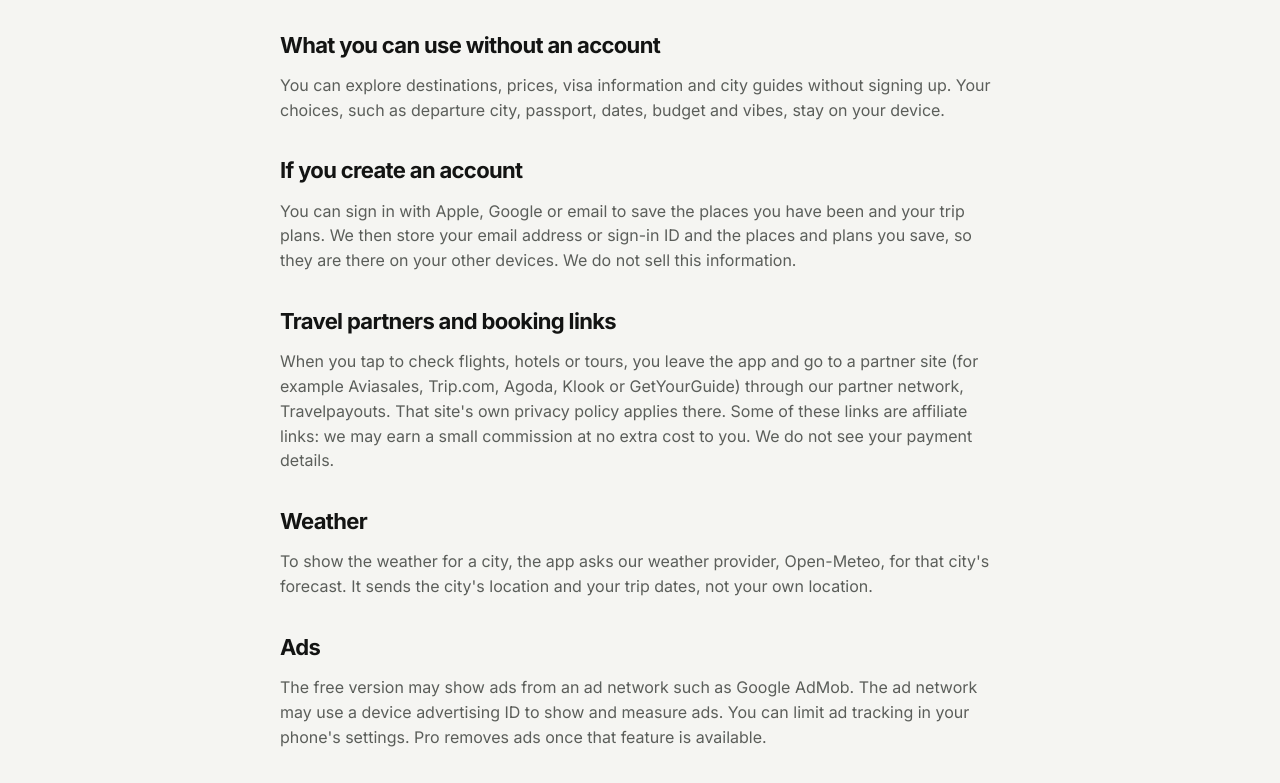
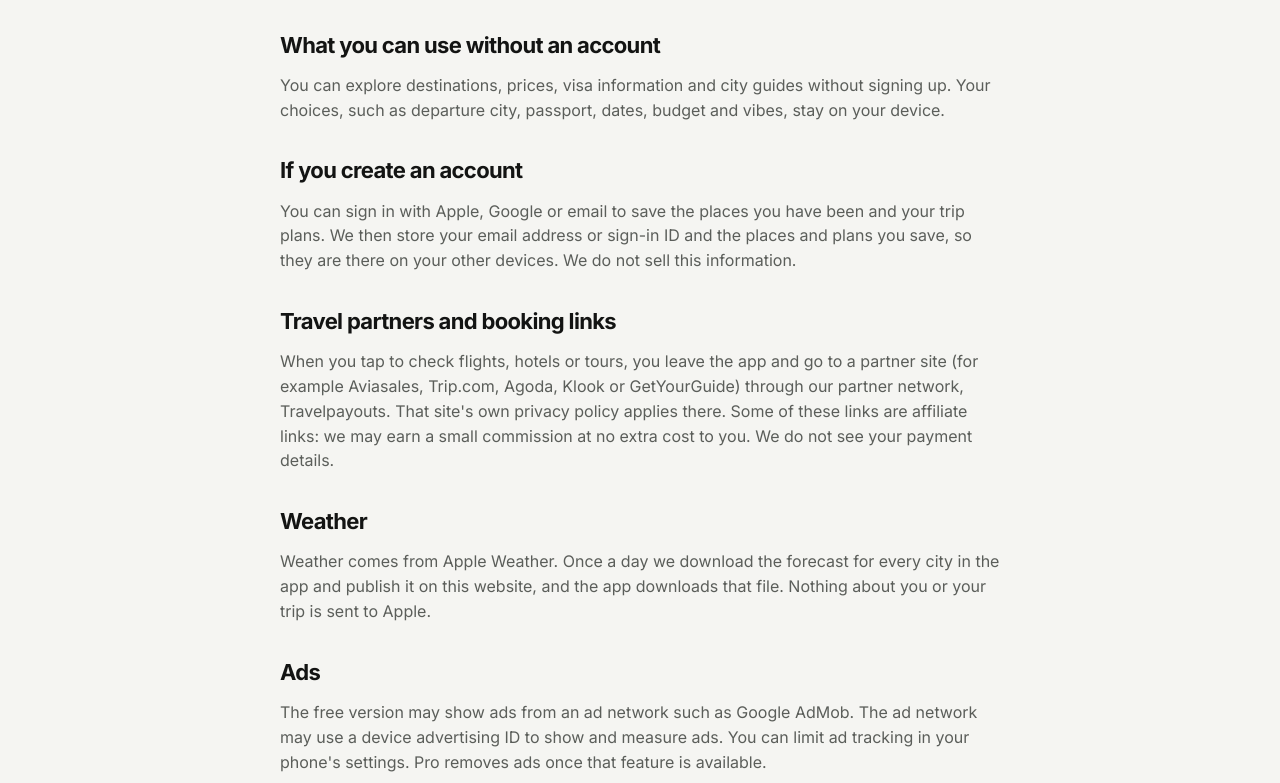
Before and after one commit to Thomaskoshy08/where-can-i-fly, a plain HTML site: page privacy.html in a window 1280 px wide. Shown: the part 277-1060 px from the top of the page. Drawn offline with Linux system fonts and the light colour scheme.

Commit message:
Privacy policy: weather comes from a daily file
Co-Authored-By: Claude Opus 5.5 <noreply@anthropic.com>
Claude-Session: https://claude.ai/code/session_01UvM5oCZWJDuNQSWEik1CMR

```diff
--- a/privacy.html
+++ b/privacy.html
@@ -35,7 +35,7 @@
   <p>When you tap to check flights, hotels or tours, you leave the app and go to a partner site (for example Aviasales, Trip.com, Agoda, Klook or GetYourGuide) through our partner network, Travelpayouts. That site's own privacy policy applies there. Some of these links are affiliate links: we may earn a small commission at no extra cost to you. We do not see your payment details.</p>
 
   <h2>Weather</h2>
-  <p>To show the weather for a city, the app asks our weather provider, Open-Meteo, for that city's forecast. It sends the city's location and your trip dates, not your own location.</p>
+  <p>Weather comes from Apple Weather. Once a day we download the forecast for every city in the app and publish it on this website, and the app downloads that file. Nothing about you or your trip is sent to Apple.</p>
 
   <h2>Ads</h2>
   <p>The free version may show ads from an ad network such as Google AdMob. The ad network may use a device advertising ID to show and measure ads. You can limit ad tracking in your phone's settings. Pro removes ads once that feature is available.</p>
```
